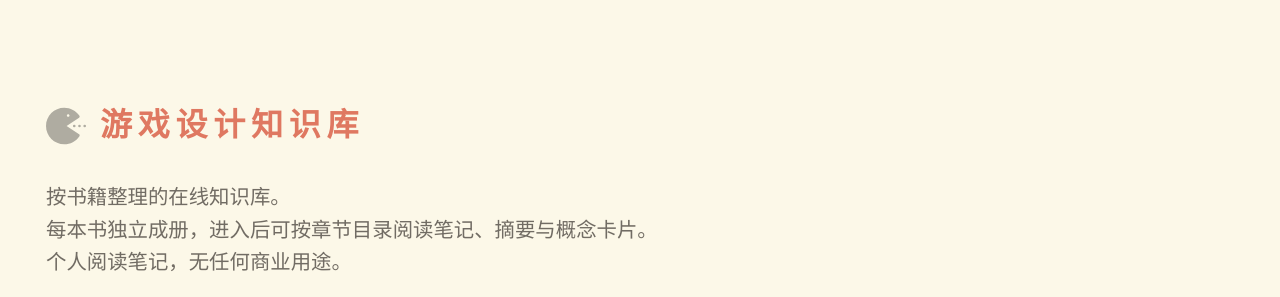
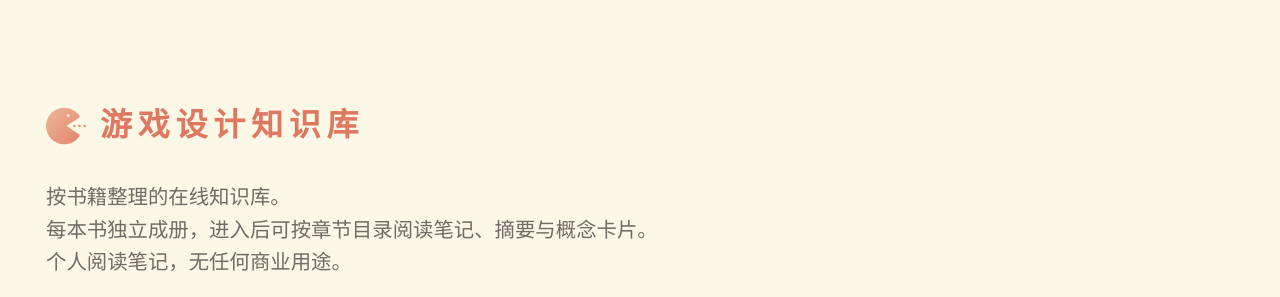
Before and after one commit to jq911/game-design-fundamentals-kb, an MkDocs documentation site: the page built from docs/index.md, in a window 1280 px wide. Shown: the top 297 px of the page. Built offline with MkDocs 1.6.1 and Material for MkDocs 9.7.7, drawn with Linux system fonts in a browser that asks for light colours.

Commit message:
Use gradient logo on home page

```diff
--- a/docs/stylesheets/home.css
+++ b/docs/stylesheets/home.css
@@ -163,11 +163,19 @@ body:has(.book-home) .md-content {
   margin-bottom: 0.5rem;
 }
 
-.book-home__brand img {
+.book-home__brand::before {
+  content: "";
+  flex: 0 0 2rem;
   width: 2rem;
   height: 2rem;
-  filter: none;
-  opacity: 0.3;
+  background: linear-gradient(135deg, var(--book-secondary), var(--book-accent));
+  mask: url("../assets/icons/logo.svg") center / contain no-repeat;
+  -webkit-mask: url("../assets/icons/logo.svg") center / contain no-repeat;
+  opacity: 0.92;
+}
+
+.book-home__brand img {
+  display: none;
 }
 
 .book-home h1 {
```
